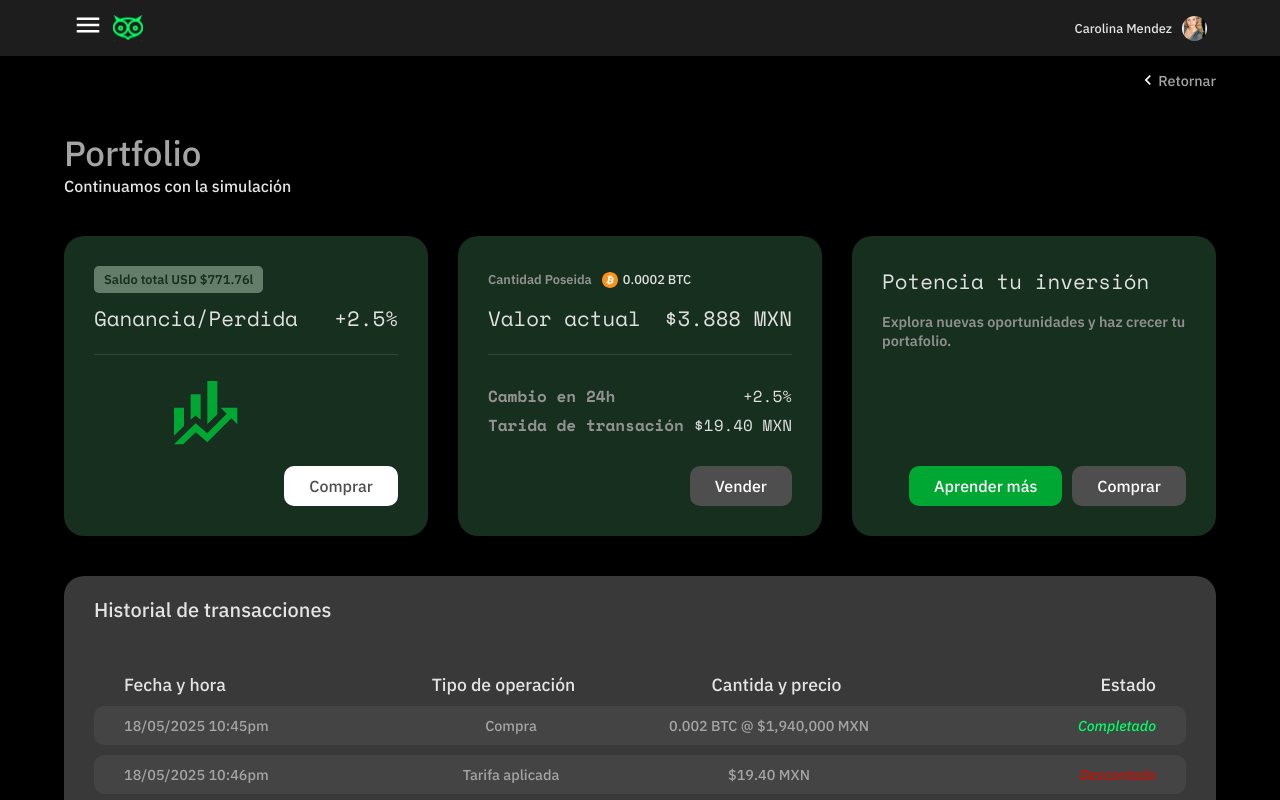
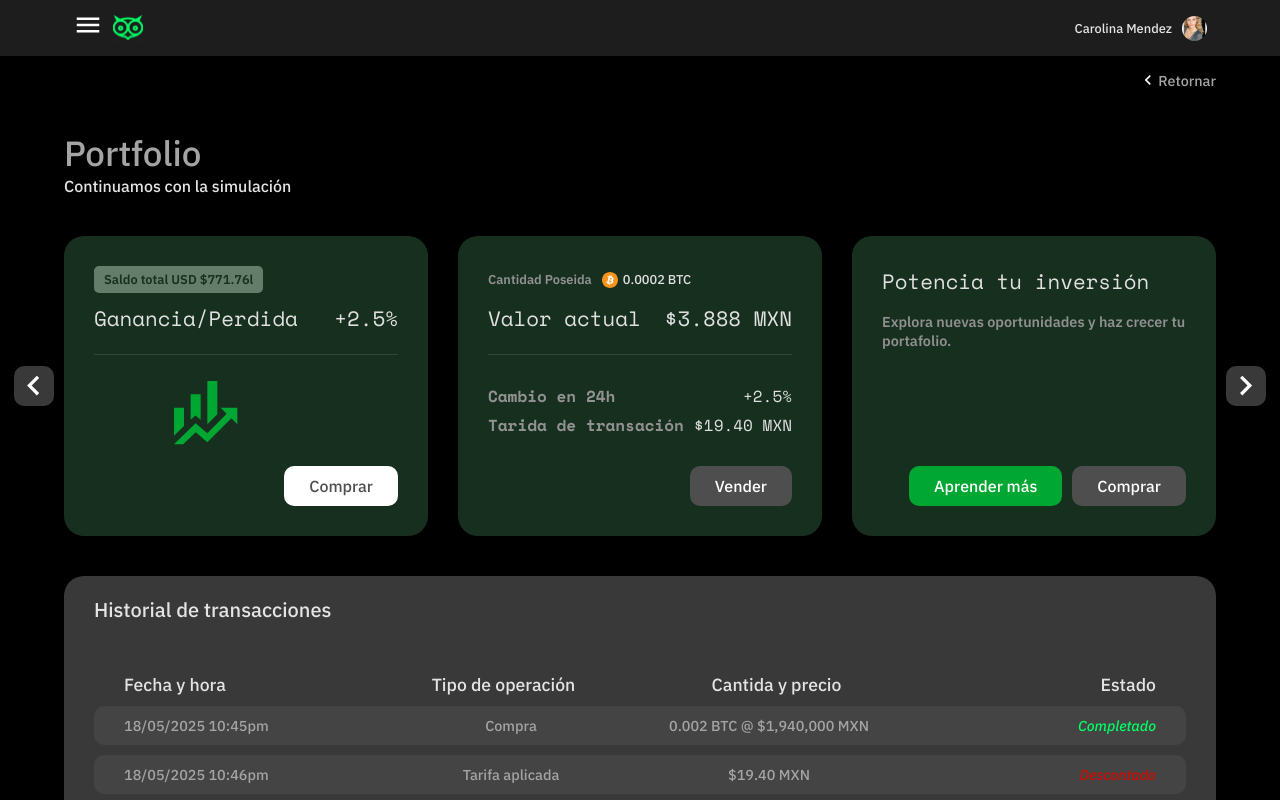
Before and after one commit to DIGORACCOON4279/Quo1, a React (Vite) app: page /portfolioMomentaneo in a window 1280 px wide. Shown: the top 800 px of the page. Built offline with nearby package versions, Linux system fonts and the light colour scheme.

Commit message:
Updating portfolio Section

```diff
--- a/src/components/PortfolioMomentaneo/PortfolioMomentaneo.css
+++ b/src/components/PortfolioMomentaneo/PortfolioMomentaneo.css
@@ -19,7 +19,7 @@
     flex-direction: column;
     justify-content: center;
     align-items: center;
-    overflow: hidden;
+    /* overflow: hidden; */
     margin: 130px auto;
 }
 
@@ -33,7 +33,7 @@
     justify-content: center;
     align-items: center;
     gap:40px;
-    overflow: hidden;
+    /* overflow: hidden; */
     margin: auto;
 }
 
@@ -69,6 +69,34 @@
     height:auto;
     display: flex;
     justify-content: center;
+    position:relative;
+
+}
+
+.containerProfileMomentaneo .profileMomentaneoSection .cardBlock .directionArrows{
+    width:auto;
+    height:auto;
+    display: flex;
+    justify-content: space-between;
+    align-items: center;
+}
+
+.containerProfileMomentaneo .profileMomentaneoSection .cardBlock .directionArrows .arrowLeft,
+.containerProfileMomentaneo .profileMomentaneoSection .cardBlock .directionArrows .arrowRight{
+    width:40px;
+    height:auto;
+    position:absolute;
+    background-color: #393939;
+    transition:0.3s ease-in-out;
+    border-radius: 10px;
+}
+
+.containerProfileMomentaneo .profileMomentaneoSection .cardBlock .directionArrows .arrowLeft{
+    left:-50px;
+}
+
+.containerProfileMomentaneo .profileMomentaneoSection .cardBlock .directionArrows .arrowRight{
+    right:-50px;
 }
 
 .containerProfileMomentaneo .profileMomentaneoSection .cardBlock .cards{
--- a/src/components/PortfolioMomentaneo/PortfolioMomentaneo.jsx
+++ b/src/components/PortfolioMomentaneo/PortfolioMomentaneo.jsx
@@ -20,6 +20,12 @@ const PortfolioMomentaneo = () => {
                         <p className="sentence">Continuamos con la simulación</p>
                     </section>
                     <section className="cardBlock">
+
+                        <div className="directionArrows">
+                            <img className="arrowLeft" id="previousCard" src="/img/flechaIconos01.svg" alt="Arrow left" onClick={() => moveSlide(-1)} />
+                            <img className="arrowRight" id="nextCard" src="/img/flechaIconos02.svg" alt="Arrow Right" onClick={() => moveSlide(1)} />
+                        </div>
+
                         <div className="cards">
                             <div className="card">
                                 <div className="headingCard">
@@ -89,6 +95,7 @@ const PortfolioMomentaneo = () => {
                             </div>
 
                         </div>
+
                     </section>
                     <section className="transactionBlock">
 
```
